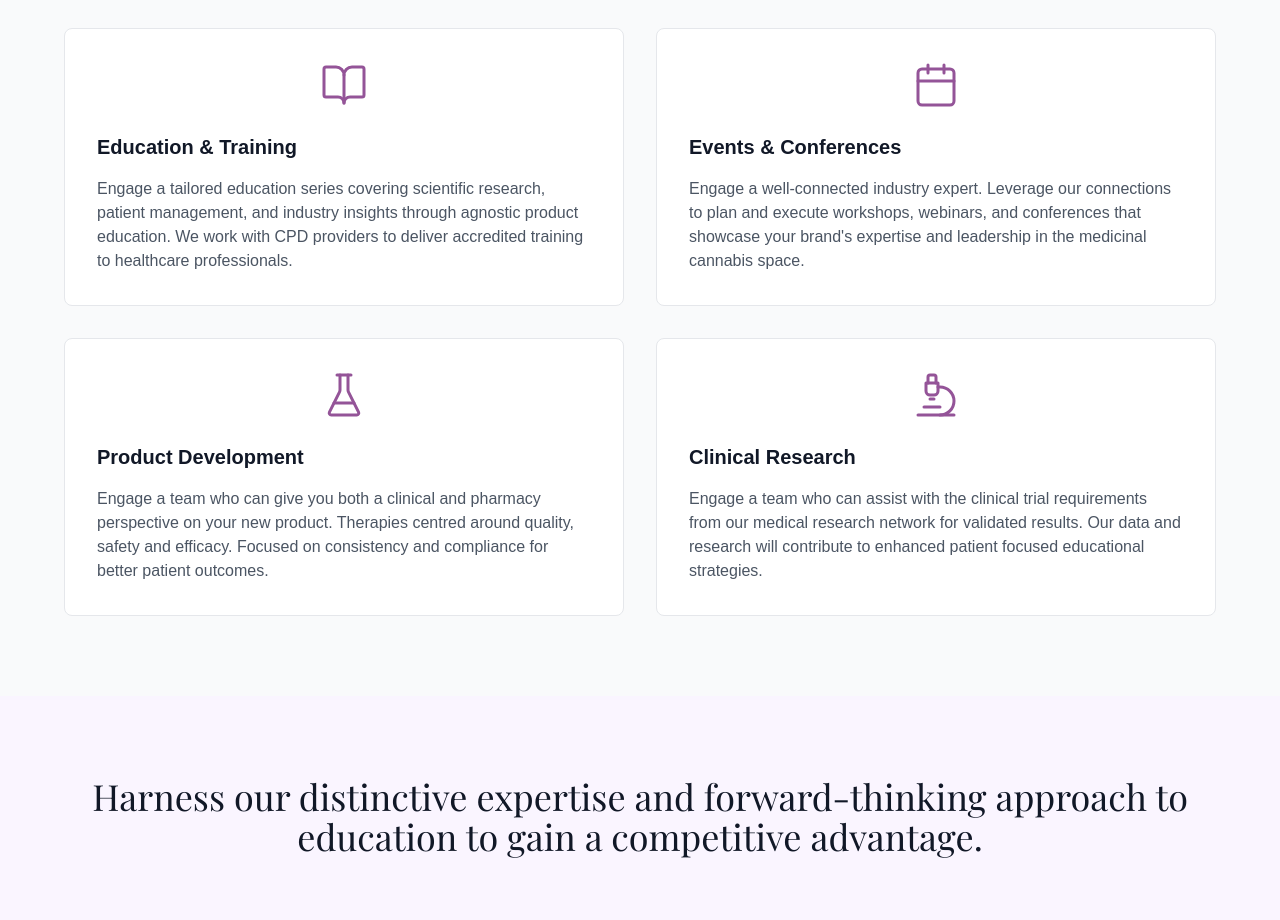
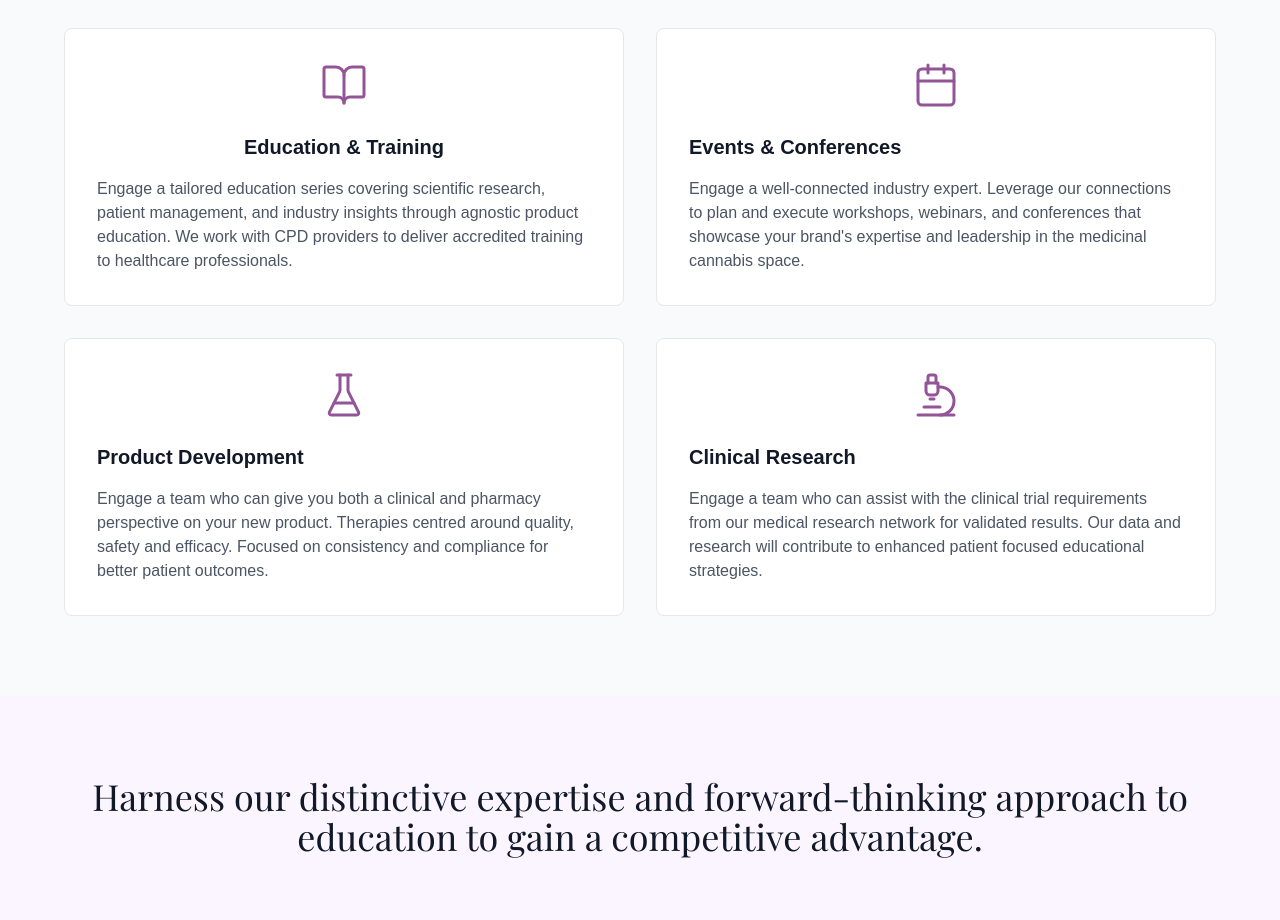
Before and after one commit to doylem/nativa-site, a Next.js app: page / in a window 1280 px wide. Shown: the part 1020-1940 px from the top of the page. Built offline with nearby package versions, Linux system fonts and the light colour scheme; a web font is replaced by a local one.

Commit message:
Updated page.tsx

```diff
--- a/app/page.tsx
+++ b/app/page.tsx
@@ -55,7 +55,7 @@
               <div className="mb-6 flex justify-center">
                 <BookOpen className="w-12 h-12 text-nativa-purple" strokeWidth={1.5} />
               </div>
-              <h3 className="text-xl font-semibold mb-4 text-gray-900 text-align-center">
+              <h3 className="text-xl text-center font-semibold mb-4 text-gray-900">
                 Education & Training
               </h3>
               <p className="text-gray-600">
```
